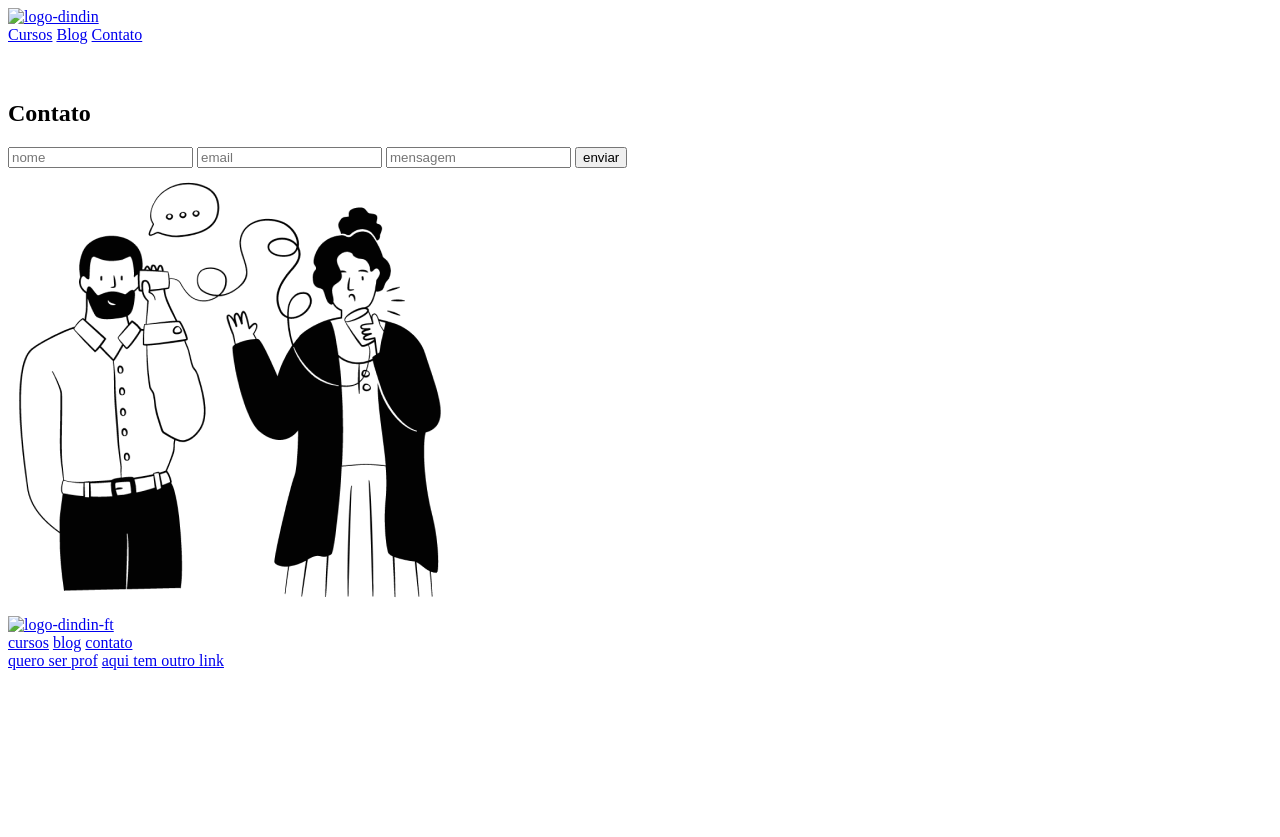
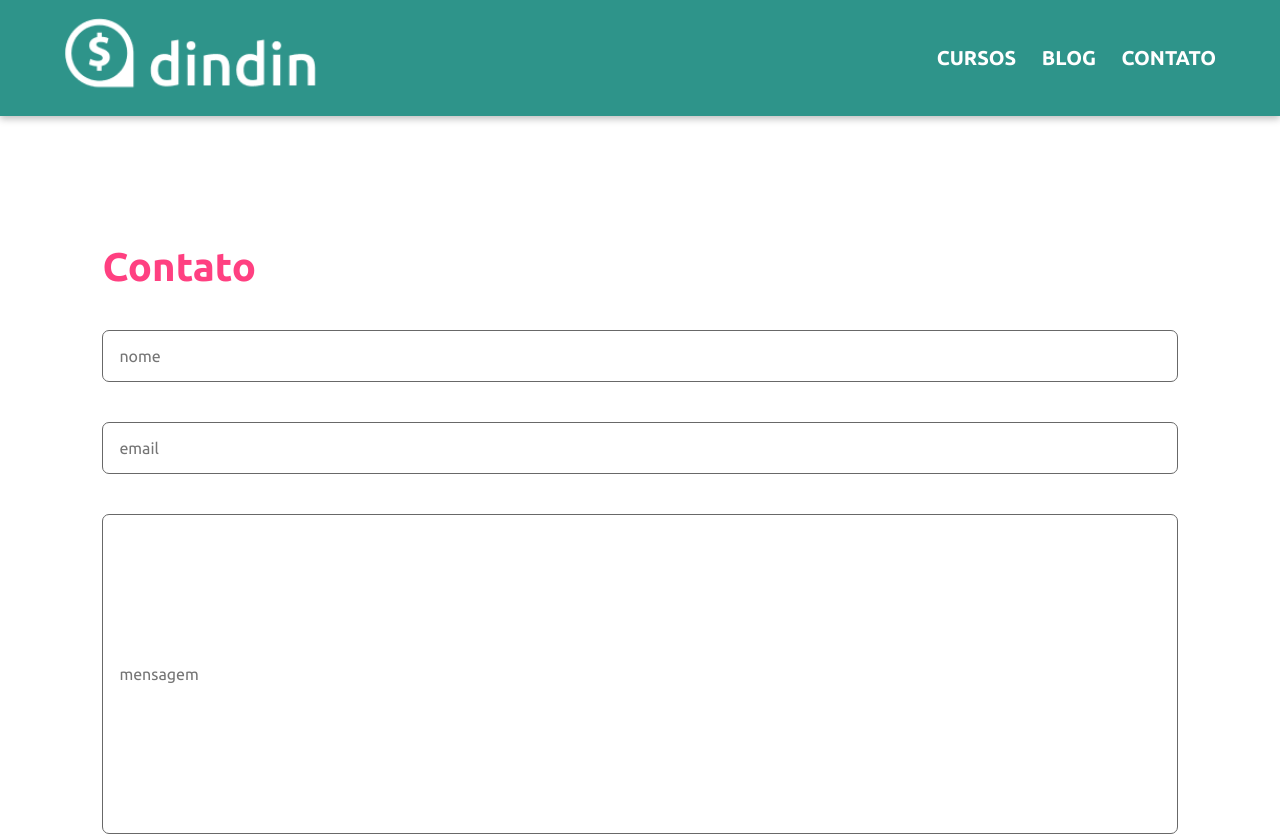
Before and after one commit to gustavoheq/dindin-grupo3, a plain HTML site: page contato.html in a window 1280 px wide. Shown: the top 837 px of the page. Before the commit the page ends 800 px from the top, so only its background shows below. Drawn offline with Linux system fonts and the light colour scheme; the site is published under a folder, as on GitHub Pages, so addresses that start at the root find nothing.

Commit message:
Update contato.html

```diff
--- a/contato.html
+++ b/contato.html
@@ -9,18 +9,18 @@
     <link rel="preconnect" href="https://fonts.googleapis.com">
     <link rel="preconnect" href="https://fonts.gstatic.com" crossorigin>
     <link href="https://fonts.googleapis.com/css2?family=Ubuntu:wght@300;400;700&display=swap" rel="stylesheet">
-    <link href="/style.css" rel="stylesheet">
+    <link href="style.css" rel="stylesheet">
 </head>
 
 <body>
     <header>
-        <a href="./index.html"><img class="logo" alt="logo-dindin" src="/dindin-imagens/logo-header.png"></a>
+        <a href="./index.html"><img class="logo" alt="logo-dindin" src="dindin-imagens/logo-header.png"></a>
         <nav class="nav-header">
             <a class="item-nav" href="./cursos.html">Cursos</a>
             <a class="item-nav" href="./blog.html">Blog</a>
             <a class="item-nav" href="./contato.html">Contato</a>
         </nav>
-        <img class="item-menu" src="./dindin-imagens/menu.png">
+        <img class="item-menu" src="dindin-imagens/menu.png">
     </header>
     <main>
         <section class="contato">
@@ -33,11 +33,11 @@
                     <button>enviar</button>
                 </form>
             </div>
-            <img src="./dindin-imagens/ilustra-contato.png" alt="img-contato">
+            <img src="dindin-imagens/ilustra-contato.png" alt="img-contato">
         </section>
     </main>
     <footer>
-        <a href="index.html"><img class="logo-footer" alt="logo-dindin-ft" src="/dindin-imagens/logo-footer.png"></a>
+        <a href="./index.html"><img class="logo-footer" alt="logo-dindin-ft" src="dindin-imagens/logo-footer.png"></a>
         <nav class="nav-footer">
             <a class="item-foot" href="./cursos.html">cursos</a>
             <a class="item-foot" href="./blog.html">blog</a>
```
